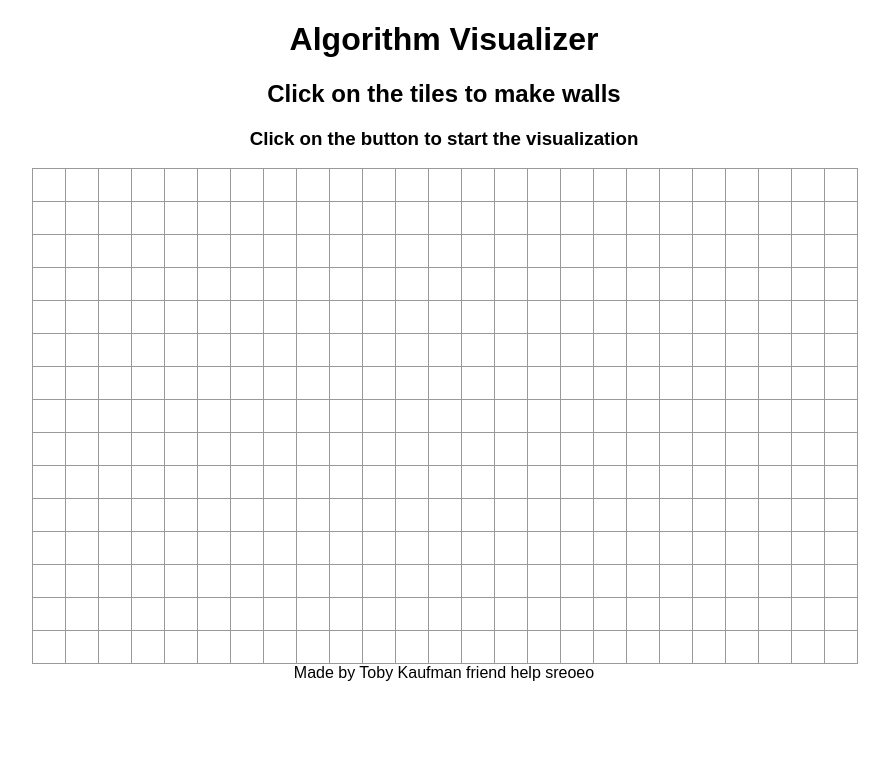
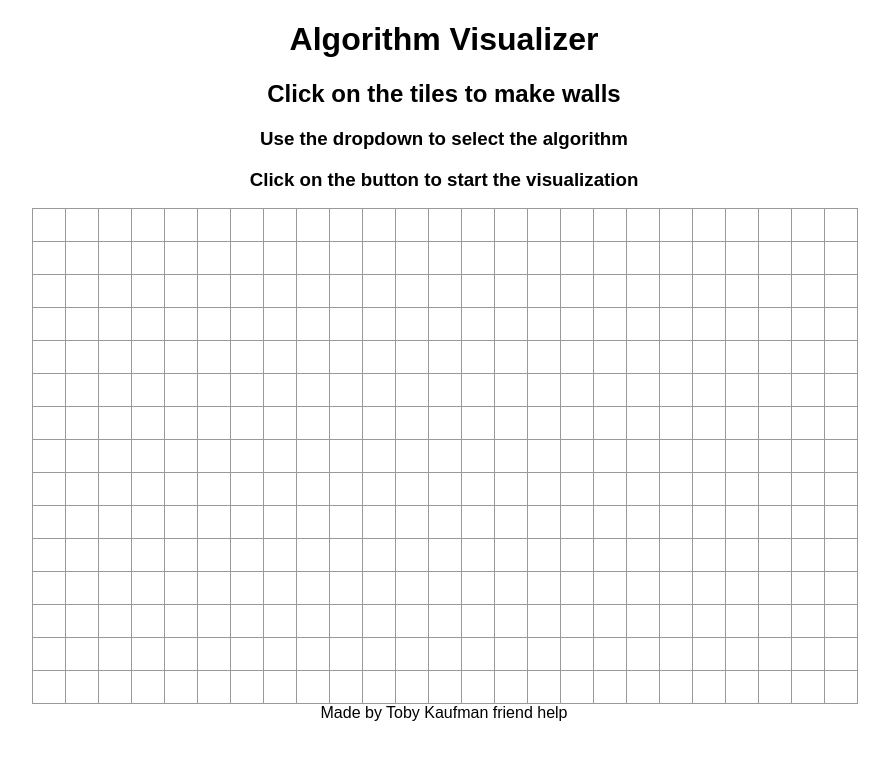
Before and after one commit to TobyKaufman/ReactVisualizationAlgo, a React (Create React App) app: page / in a window 1280 px wide. Shown: the top 760 px of the page, without its empty margins (196-1085 px from the left). Built offline with nearby package versions, Linux system fonts and the light colour scheme.

Commit message:
update html

```diff
--- a/src/App.js
+++ b/src/App.js
@@ -8,11 +8,12 @@ export default function App() {
     <div className="App">
       <h1>Algorithm Visualizer</h1>
       <h2>Click on the tiles to make walls</h2>
+      <h3>Use the dropdown to select the algorithm</h3>
       <h3>Click on the button to start the visualization</h3>
       <div className="Board">
         <Board />
         <div>
-          Made by Toby Kaufman friend help sreoeo
+          Made by Toby Kaufman friend help
         </div>
 
       </div>
```
